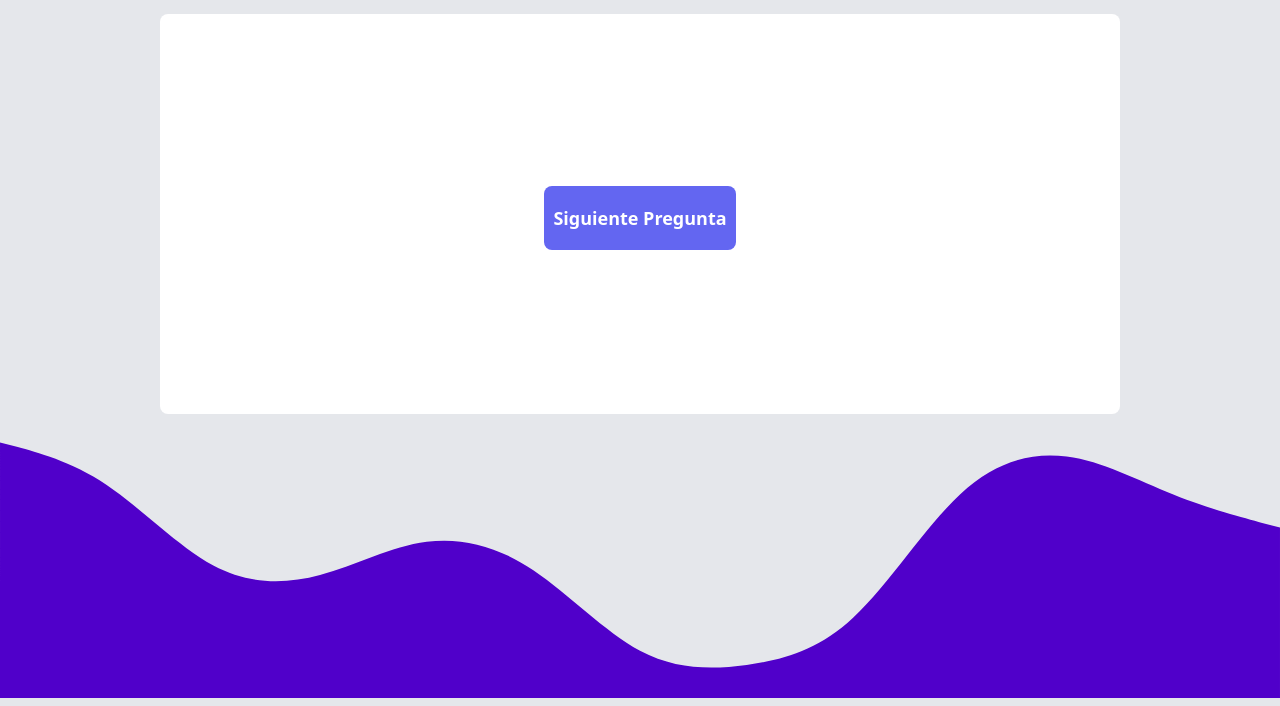
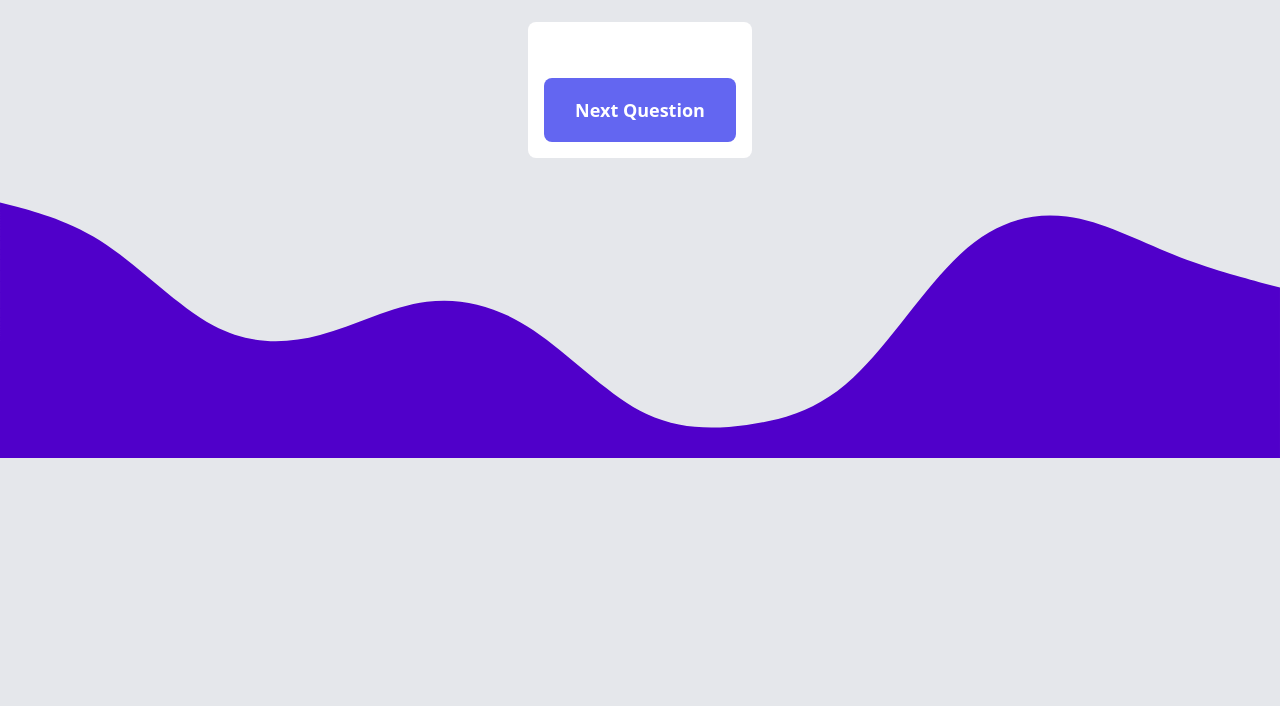
Before and after one commit to cordovacarlos22/Trivia_Quiz_By_carloscordova.dev, a website: page src/quiz.html in a window 1280 px wide. Shown: the part 94-800 px from the top of the page. Drawn offline with Linux system fonts and the light colour scheme.

Commit message:
Update quiz.html

```diff
--- a/src/quiz.html
+++ b/src/quiz.html
@@ -1,36 +1,74 @@
 <!DOCTYPE html>
 <html lang="en">
+
 <head>
   <meta charset="UTF-8">
   <meta name="viewport" content="width=device-width, initial-scale=1.0">
-  <title>Quiz</title>
+  <title>Trivia-Quiz Game</title>
   <link rel="stylesheet" href="./output.css">
 </head>
-<body class="w-screen h-screen flex flex-col items-center justify-center  bg-gray-200 ">
+
+<body class="
+flex
+flex-col
+items-center
+justify-center
+bg-gray-200
+w-screen
+overflow-hidden
+">
   <header class="text-center m-8 text-indigo-800 ">
     <h1 class="text-3xl
-        uppercase
-        font-extrabold ">Quiz Game</h1>
+            uppercase
+            font-extrabold ">Quiz Game</h1>
   </header>
 
-  <main class="w-3/4 h-2/4 rounded-lg   bg-white flex flex-col items-center justify-center
+  <main class="
+
+  rounded-lg
+   bg-white
+   flex
+   flex-col
+    items-center
+    justify-center
    shadow-3xl
+    m-4
    ">
-      <div class="bg-indigo-500 rounded-lg w-full " id="quizContainer"></div>
-      <button class=" m-4  w-48 h-16 bg-indigo-500  hover:bg-indigo-400 rounded-lg
-    text-white text-lg font-semibold
-    mt-6
-     " id="nextQuestion">Siguiente Pregunta</button>
-      <div  id="scoreContainer"></div> <!-- Contenedor para mostrar el puntaje -->
-      <button class=" m-4  w-48 h-16 bg-indigo-500  hover:bg-indigo-400 rounded-lg
+
+
+    <div class="
+    bg-indigo-500
+    rounded-lg
+    p-4
+    m-4
+      " id="quizContainer">
+
+    </div>
+    <button class="
+     m-4
+     w-48
+     h-16
+   bg-indigo-500
+   hover:bg-indigo-400
+     rounded-lg
+   text-white
+     text-lg
+     font-semibold
+     mt-6
+     " id="nextQuestion">
+      Next Question
+    </button>
+    <div id="scoreContainer"></div> <!-- Contenedor para mostrar el puntaje -->
+    <button class=" m-4  w-48 h-16 bg-indigo-500  hover:bg-indigo-400 rounded-lg
     text-white text-lg font-semibold
     mt-6
      " id="restartQuiz" style="display: none;">Reiniciar Quiz</button> <!-- Botón de reinicio -->
   </main>
-  <footer class="items-center m-0 p-0 ">
+
+   <footer class="items-center m-0 p-0 ">
     <img class="w-screen" src="./images/wave.svg" alt=" purple Waves">
   </footer>
-
   <script src="quiz.js" defer></script>
 </body>
+
 </html>
```
